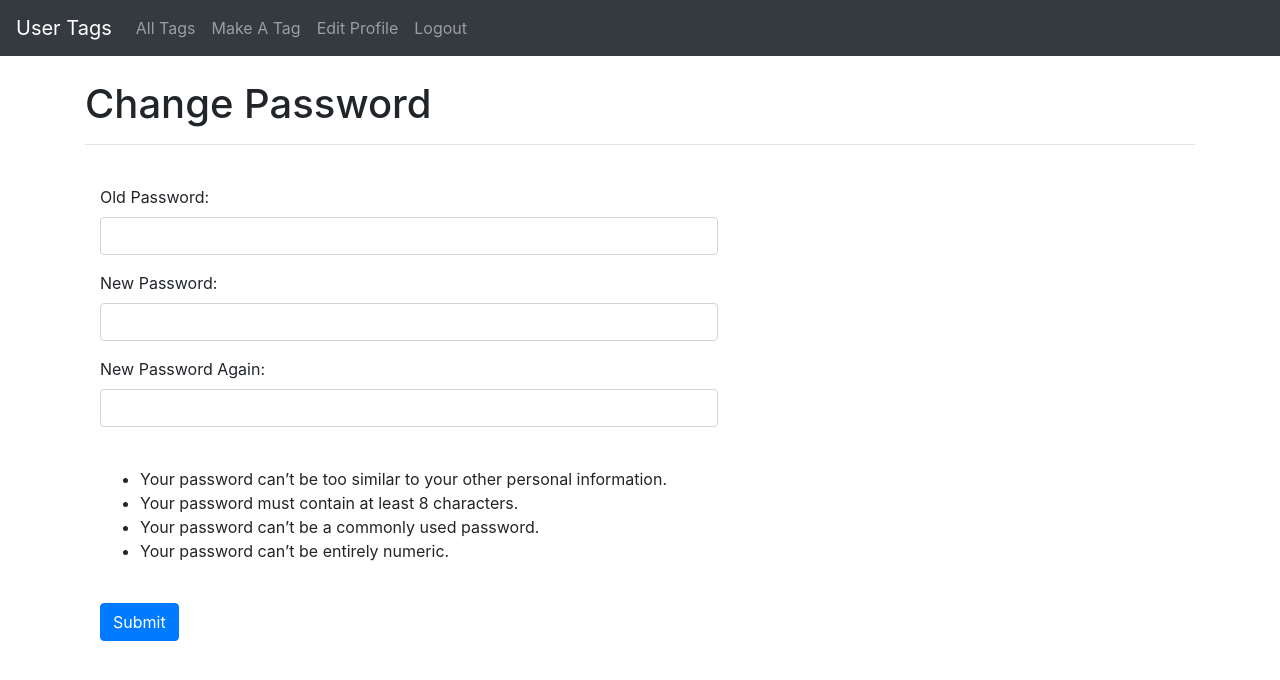
After one commit to Shirazi-Hussein/losttags, a Django app: page /users/password/ in a window 1280 px wide. The commit adds this page. Shown: the top 680 px of the page. Run offline with Django 3.2, Linux system fonts and the light colour scheme; a user stored in the database is signed in.

Commit message:
added change password view, more user based changes.

```diff
--- a/droptag/templates/base.html
+++ b/droptag/templates/base.html
@@ -21,6 +21,7 @@
       <a class="nav-link" href="{% url 'alltags' %}">All Tags</a>
       {% if user.is_authenticated %}
           <a class="nav-link" href="{% url 'create_tag' %}">Make A Tag</a>
+          <a class="nav-link" href="{% url 'edit_profile' %}">Edit Profile</a>
           <a class="nav-link" href="{% url 'logout' %}">Logout</a>
       {% else %}
           <a class="nav-link disabled" href="{% url 'create_tag' %}" tabindex="-1" aria-disabled="true">Make A Tag</a>
--- a/userauth/forms.py
+++ b/userauth/forms.py
@@ -4,7 +4,7 @@ Created on Fri Jan 22 13:34:22 2021
 
 @author: truet
 """
-from django.contrib.auth.forms import UserCreationForm
+from django.contrib.auth.forms import UserCreationForm, UserChangeForm, PasswordChangeForm
 from django.contrib.auth.models import User
 from django import forms
 
@@ -21,3 +21,22 @@ class SignUpForm(UserCreationForm):
         self.fields['username'].widget.attrs['class'] = 'form-control'
         self.fields['password1'].widget.attrs['class'] = 'form-control'
         self.fields['password2'].widget.attrs['class'] = 'form-control'
+
+
+class EditProfileForm(UserChangeForm):
+    email = forms.EmailField(widget=forms.EmailInput(attrs={'class':'form-control'}))
+
+    class Meta:
+        model = User
+        fields = ('email', 'password')
+
+
+class PasswordChangingForm(PasswordChangeForm):
+    old_password = forms.CharField(label='Old Password', widget=forms.PasswordInput(attrs={'class':'form-control', 'type':'password'}))
+    new_password1 = forms.CharField(label='New Password', widget=forms.PasswordInput(attrs={'class':'form-control', 'type':'password'}))
+    new_password2 = forms.CharField(label='New Password Again', widget=forms.PasswordInput(attrs={'class':'form-control', 'type':'password'}))
+
+
+    class Meta:
+        model = User
+        fields = ('old_password', 'new_password1', 'new_password2')
--- /dev/null
+++ b/userauth/templates/registration/change-password.html
@@ -0,0 +1,32 @@
+{% extends 'base.html' %}
+
+{% block title %} Change Password {% endblock %}
+
+{% block content %}
+
+<h1>Change Password</h1>
+<hr>
+<br/>
+<div class="col-7">
+    <div class="form-group">
+        <form method="POST">
+            {% csrf_token %}
+            {{ form.as_p }}
+            <br/>
+            <ul>
+                <li>Your password can’t be too similar to your other personal information.</li>
+
+                <li>Your password must contain at least 8 characters.</li>
+
+                <li>Your password can’t be a commonly used password.</li>
+
+                <li>Your password can’t be entirely numeric.</li>
+            </ul>
+            <br/>
+            <button class="btn btn-primary">Submit</button>
+    </div>
+</div>
+<br/><br/>
+
+
+{% endblock %}
--- a/userauth/urls.py
+++ b/userauth/urls.py
@@ -6,9 +6,13 @@ Created on Sun Jan 17 18:51:56 2021
 """
 from django.urls import path
 from django.conf.urls import url
-from .views import UserRegisterView
-
+from .views import UserRegisterView, UserEditView, ChangePasswordView
+from django.contrib.auth import views as auth_views
+from . import views
 
 urlpatterns = [
     path('register/', UserRegisterView.as_view(), name='register'),
+    path('edit_profile/', UserEditView.as_view(), name='edit_profile'),
+    path('password/', ChangePasswordView.as_view(), name='change_password'),
+    #path('password_success', views.password_success, name='password_success')
 ]
--- a/userauth/views.py
+++ b/userauth/views.py
@@ -1,13 +1,31 @@
 from django.shortcuts import render
 from django.views import generic
-from django.contrib.auth.forms import UserCreationForm
+from django.contrib.auth.forms import UserCreationForm, UserChangeForm, PasswordChangeForm
 from django.urls import reverse_lazy
 from django.contrib.auth.mixins import LoginRequiredMixin
-from .forms import SignUpForm
+from .forms import SignUpForm, EditProfileForm, PasswordChangingForm
+from django.contrib.auth.views import PasswordChangeView
 
+class ChangePasswordView(PasswordChangeView):
+    form_class = PasswordChangingForm
+    success_url = reverse_lazy('edit_profile')
+    template_name = 'registration/change-password.html'
+
+
+#def password_success(request):
+#    return render(request, 'registration/password_success.html', {})
 
 
 class UserRegisterView(generic.CreateView):
     form_class = SignUpForm
     template_name = 'registration/register.html'
     success_url = reverse_lazy('login')
+
+class UserEditView(generic.UpdateView):
+    form_class = EditProfileForm
+    template_name = 'registration/edit_profile.html'
+    success_url = reverse_lazy('homepage')
+
+
+    def get_object(self):
+        return self.request.user
```
Also changed, not shown: userauth/templates/registration/edit_profile.html (added, +21 -0 lines), userauth/templates/registration/password_success.html (added, +12 -0 lines), db.sqlite3.
